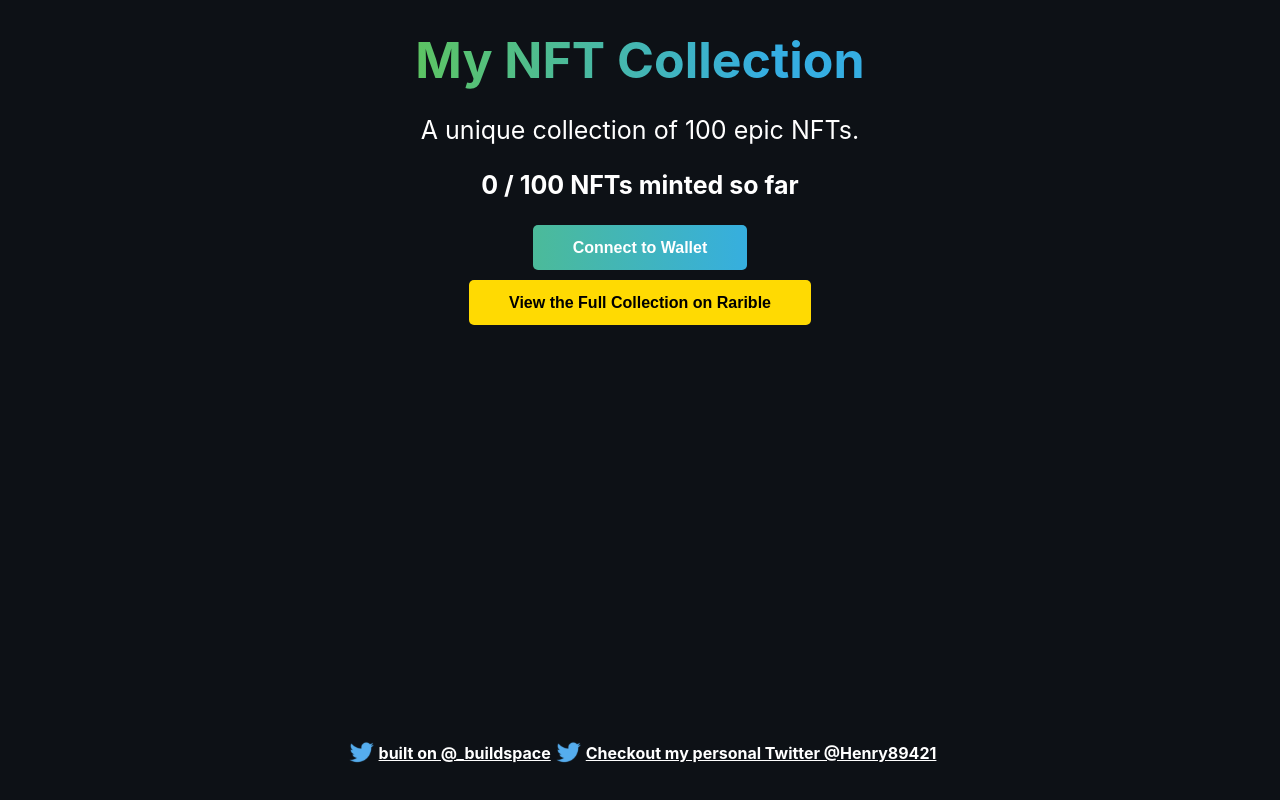
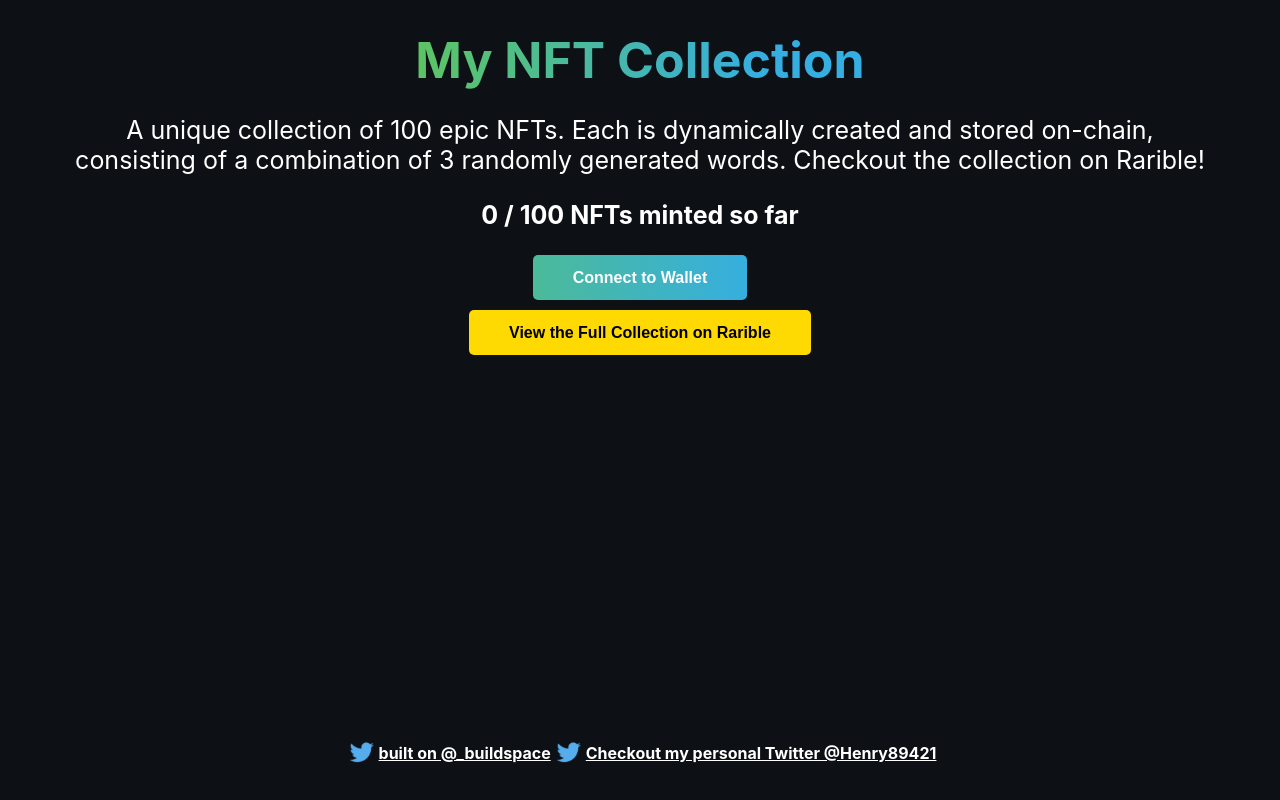
Before and after one commit to hborska/NFT-project-buildspace, a React (Create React App) app in the folder frontend/: page / in a window 1280 px wide. Built offline with nearby package versions, Linux system fonts and the light colour scheme.

Commit message:
Finishing touches

```diff
--- a/frontend/src/App.js
+++ b/frontend/src/App.js
@@ -14,9 +14,7 @@ const PERSONAL_TWITTER_HANDLE = '@Henry89421';
 const PERSONAL_TWITTER_LINK = `https://twitter.com/${PERSONAL_TWITTER_HANDLE}`;
 const MAX_MINT_AMOUNT = 100; //Max amount of NFTs that can be minted in the collection
 
-// I moved the contract address to the top for easy access.
-const CONTRACT_ADDRESS =
-  process.env.REACT_APP_CONTRACT_ADDRESS || process.env.CONTRACT_ADDRESS;
+const CONTRACT_ADDRESS = process.env.REACT_APP_CONTRACT_ADDRESS;
 
 const App = () => {
   const [currentAccount, setCurrentAccount] = useState('');
@@ -110,11 +108,11 @@ const App = () => {
         //This will "capture" our event when our contract throws it (very similar to webhooks)
         connectedContract.on('NewEpicNFTMinted', (from, tokenId) => {
           console.log(from, tokenId.toNumber());
+          alert(
+            `Hey there! We've minted your NFT and sent it to your wallet. It may be blank right now. It can take a max of 10 min to show up on Rarible. Here's the link: https://rinkeby.rarible.com/token/${CONTRACT_ADDRESS}/${tokenId.toNumber()}`
+          );
           setRaribleLink(
             `https://rinkeby.rarible.com/token/${CONTRACT_ADDRESS}:${tokenId.toNumber()}`
-          );
-          alert(
-            `Hey there! We've minted your NFT and sent it to your wallet. It may be blank right now. It can take a max of 10 min to show up on OpenSea. Here's the link: https://rinkeby.rarible.com/token/${CONTRACT_ADDRESS}/${tokenId.toNumber()}`
           );
         });
 
@@ -144,15 +142,14 @@ const App = () => {
           console.log('Going to pop wallet now to pay gas...');
           let nftTxn = await connectedContract.makeAnEpicNFT();
           setMiningTransaction(true);
-
           console.log('Mining...please wait.');
           await nftTxn.wait();
+          setMiningTransaction(false);
+
           console.log(nftTxn);
           console.log(
             `Mined, see transaction: https://rinkeby.etherscan.io/tx/${nftTxn.hash}`
           );
-          setMiningTransaction(false);
-
           let newMintCount = await connectedContract.getTotalMintedNFTs();
           setCurrentMintCount(newMintCount.toNumber());
         } else {
@@ -220,7 +217,14 @@ const App = () => {
       <div className='container'>
         <div className='header-container'>
           <p className='header gradient-text'>My NFT Collection</p>
-          <p className='sub-text'>A unique collection of 100 epic NFTs.</p>
+          <p
+            className='sub-text'
+            style={{ marginLeft: '5%', marginRight: '5%' }}
+          >
+            A unique collection of 100 epic NFTs. Each is dynamically created
+            and stored on-chain, consisting of a combination of 3 randomly
+            generated words. Checkout the collection on Rarible!
+          </p>
           <p className='sub-text'>
             <strong>{currentMintCount} / 100 NFTs minted so far</strong>
           </p>
@@ -233,12 +237,12 @@ const App = () => {
           {raribleLink !== '' && (
             <a href={raribleLink} target='_blank' rel='noreferrer'>
               <button className='cta-button connect-wallet-button rarible-button'>
-                See your <i>new NFT </i>on Rarible
+                See your New NFT on Rarible
               </button>
             </a>
           )}
           {collectionLink !== '' && (
-            <a href={raribleLink} target='_blank' rel='noreferrer'>
+            <a href={collectionLink} target='_blank' rel='noreferrer'>
               <button className='cta-button connect-wallet-button rarible-button'>
                 View the Full Collection on Rarible
               </button>
@@ -250,6 +254,7 @@ const App = () => {
               <Loader type='Puff' color='white' height={120} width={120} />
             </div>
           )}
+          {!miningTransaction && <div></div>}
         </div>
 
         <div className='footer-container'>
```
